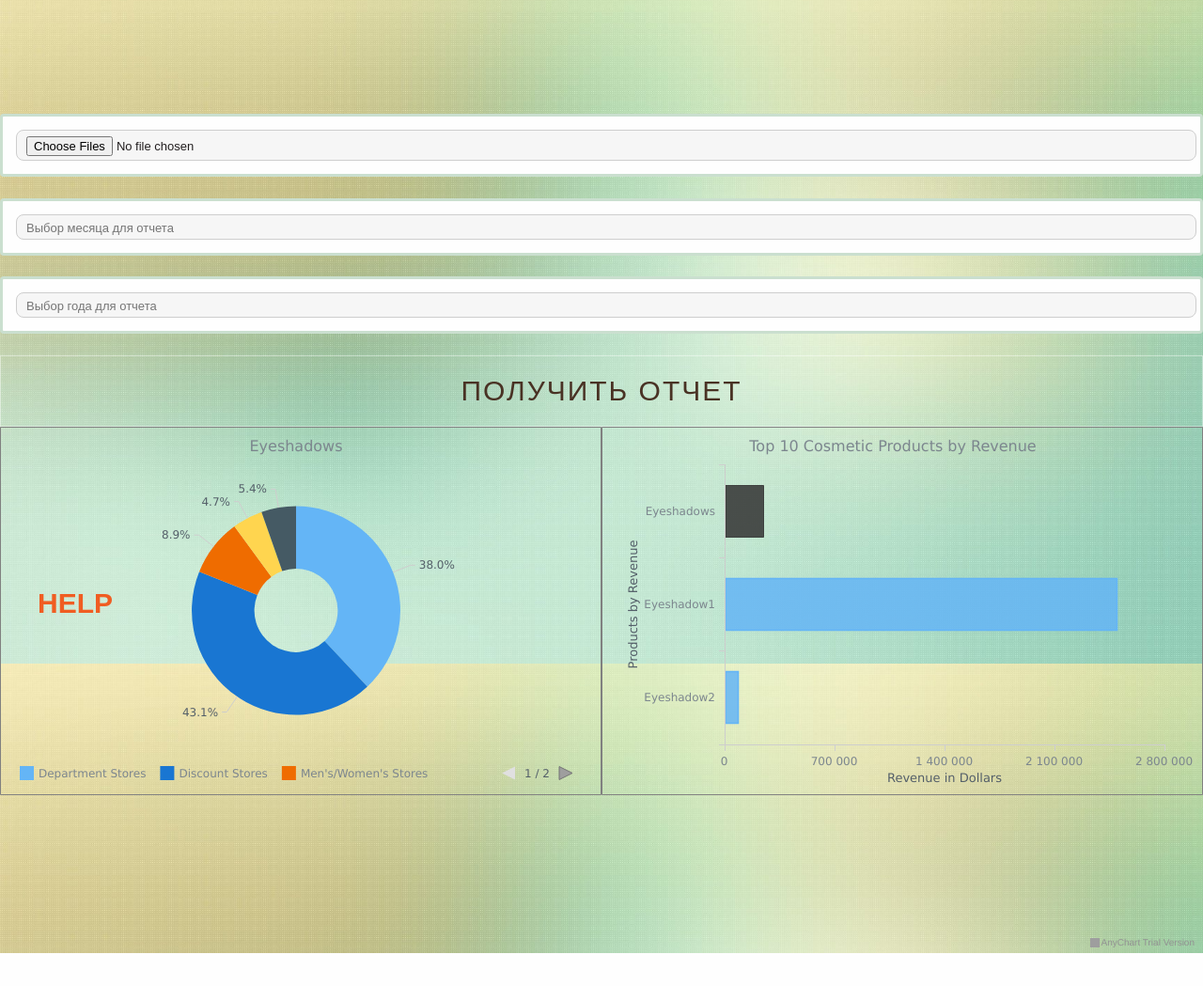
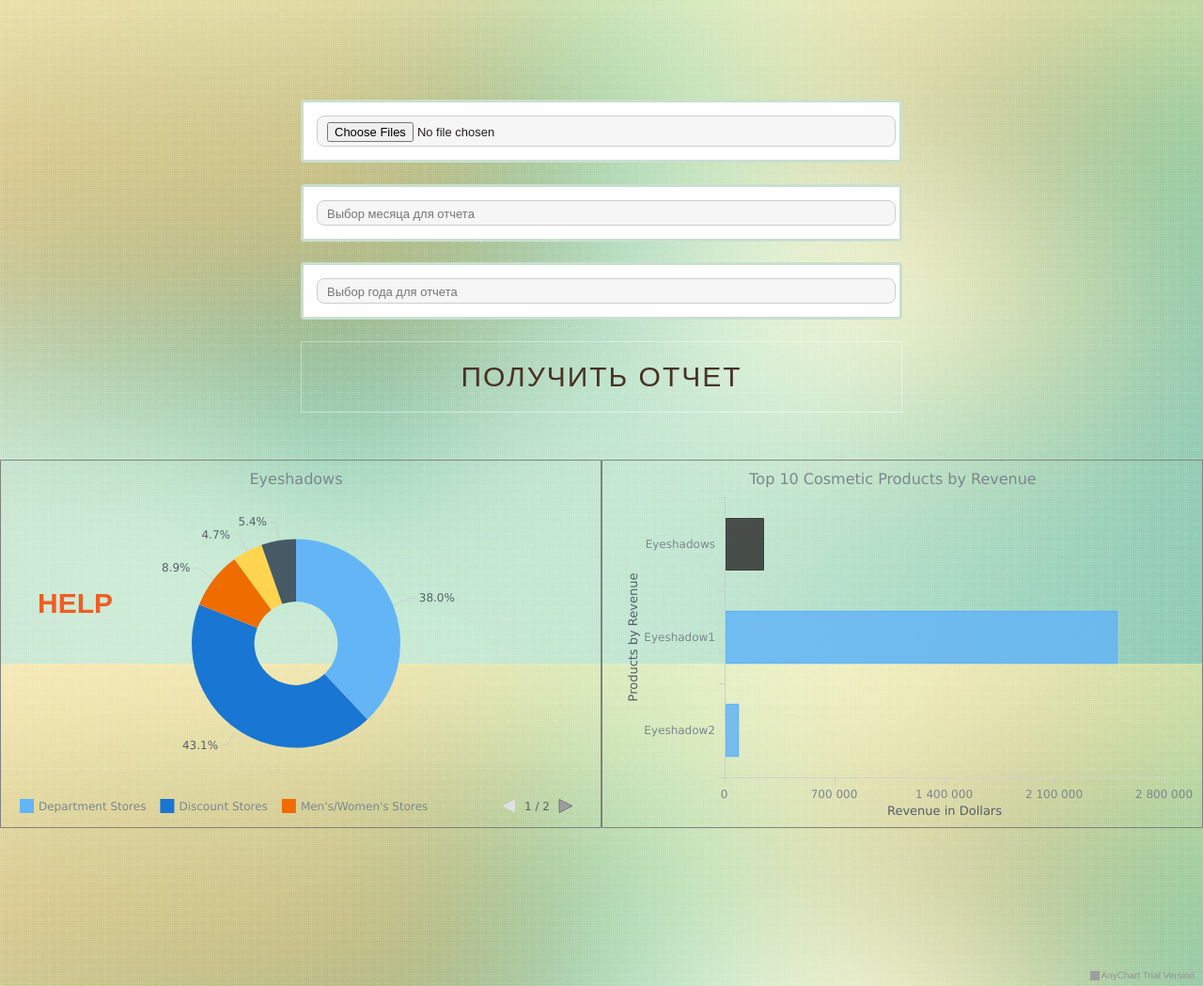
Before and after one commit to nikioioio/report_portal_akz, a Django app: page /margin_report/ in a window 1280 px wide. Shown: the part 94-1143 px from the top of the page at 94% size. Before the commit the page ends 1108 px from the top, so only its background shows below. Run offline with Django 3.2, Linux system fonts and the light colour scheme; some libraries are stand-ins or nearby versions; some web fonts are replaced; grey boxes are pictures that could not be loaded.

```diff
--- a/margin_report/static/margin_report/main.css
+++ b/margin_report/static/margin_report/main.css
@@ -18,8 +18,10 @@ input {
 
 
 .bullet {
+    width: 50%;
+    margin:0 auto;
 	padding: 0;
-    margin-left: 0;
+    /*margin-left: 0;*/
     list-style: none;
     counter-reset: li;
 }
@@ -47,6 +49,12 @@ input {
     border-radius: 50%;
     counter-increment: li;
     /*content: counter(li);*/
+}
+
+.center_els{
+    width: 50%;
+    margin:0 auto;
+	padding: 0;
 }
 
 .border-button {
@@ -143,6 +151,7 @@ input {
 
 
 #container{
+    margin-top: 50px;
     position: absolute;
     left: 0;
     right: 0;
--- a/margin_report/templates/margin_report/index.html
+++ b/margin_report/templates/margin_report/index.html
@@ -22,8 +22,10 @@
 
     </ol>
 
+    <div class="center_els">
+        <button id="btn_send" class="border-button" onclick="get_val()">Получить отчет</button>
+    </div>
 
-    <button id="btn_send" class="border-button" onclick="get_val()">Получить отчет</button>
 
 
 
--- a/plain_test/templates/plain_test/index.html
+++ b/plain_test/templates/plain_test/index.html
@@ -6,6 +6,7 @@
 {% endblock %}
 
 {% block content %}
+
 
 
     <button id="btn_test_arr" class="border-button" onclick="get_arr()">Получить отчет</button>
```
